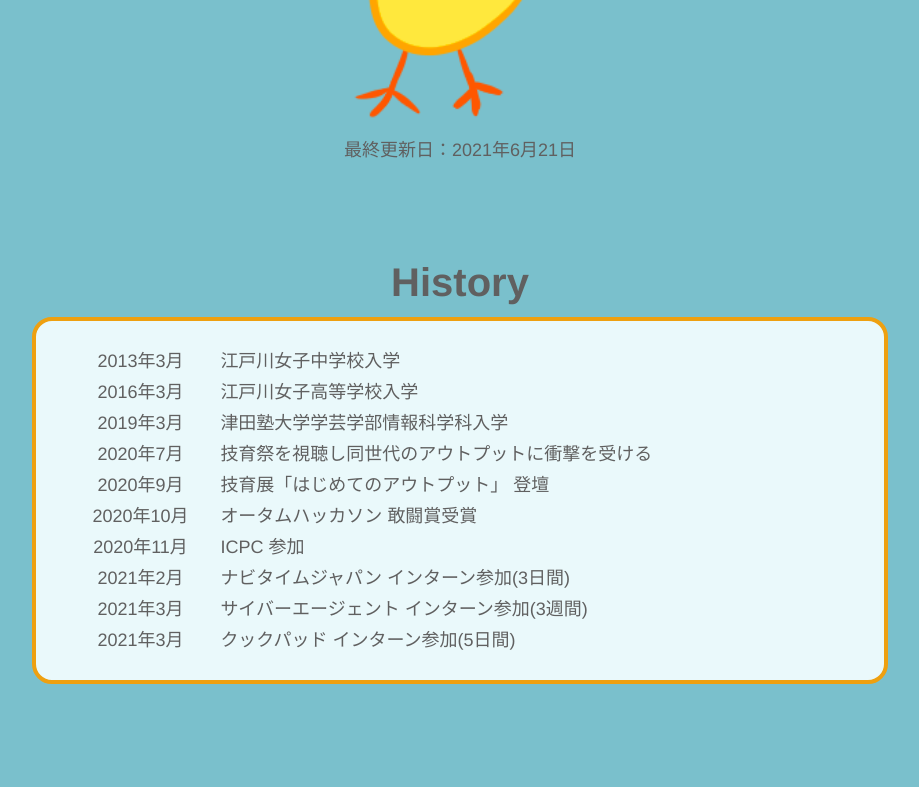
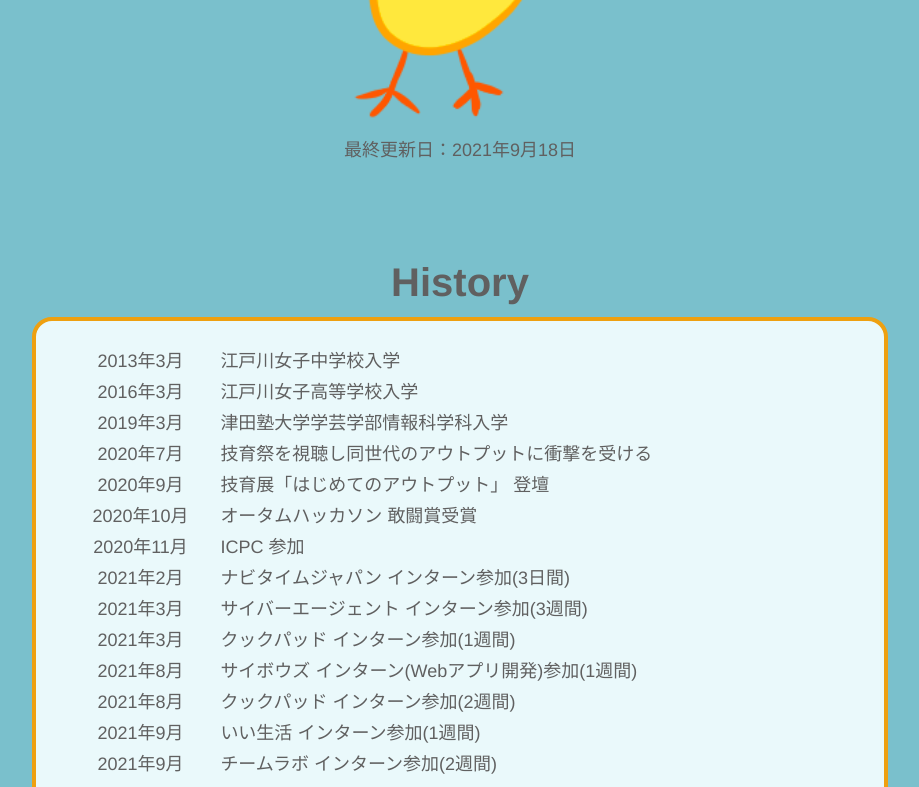
Before and after one commit to Piyopanman/piyopanman-frontend-next, a Next.js app: page /profile in a window 1280 px wide. Shown: the part 780-1567 px from the top of the page, without its empty margins (180-1099 px from the left). Built offline with nearby package versions, Linux system fonts and the light colour scheme.

Commit message:
profileの更新

```diff
--- a/components/pages/profile/Histories.tsx
+++ b/components/pages/profile/Histories.tsx
@@ -40,7 +40,25 @@ const Histories: React.FC = () => {
     },
     {
       date: "2021年3月",
-      event: "クックパッド インターン参加(5日間)",
+      event: "クックパッド インターン参加(1週間)",
+    },
+    {
+      date: "2021年8月",
+      event: "サイボウズ インターン(Webアプリ開発)参加(1週間)",
+    },
+    {
+      date: "2021年8月",
+      event: "クックパッド インターン参加(2週間)",
+    },
+
+    {
+      date: "2021年9月",
+      event: "いい生活 インターン参加(1週間)",
+    },
+
+    {
+      date: "2021年9月",
+      event: "チームラボ インターン参加(2週間)",
     },
   ];
   return (
--- a/pages/profile/index.tsx
+++ b/pages/profile/index.tsx
@@ -13,7 +13,7 @@ const ProfileIndex: NextPage = () => {
       <div className="profile">
         <h1 className="title">ぴよぱんまんのプロフィール</h1>
         <img src="/hiyoko.png" />
-        <p>最終更新日：2021年6月21日</p>
+        <p>最終更新日：2021年9月18日</p>
         <Histories />
         <Skills />
         <Works />
```
Also changed, not shown: 1 other file (tests, documents, lock files or other folders).
